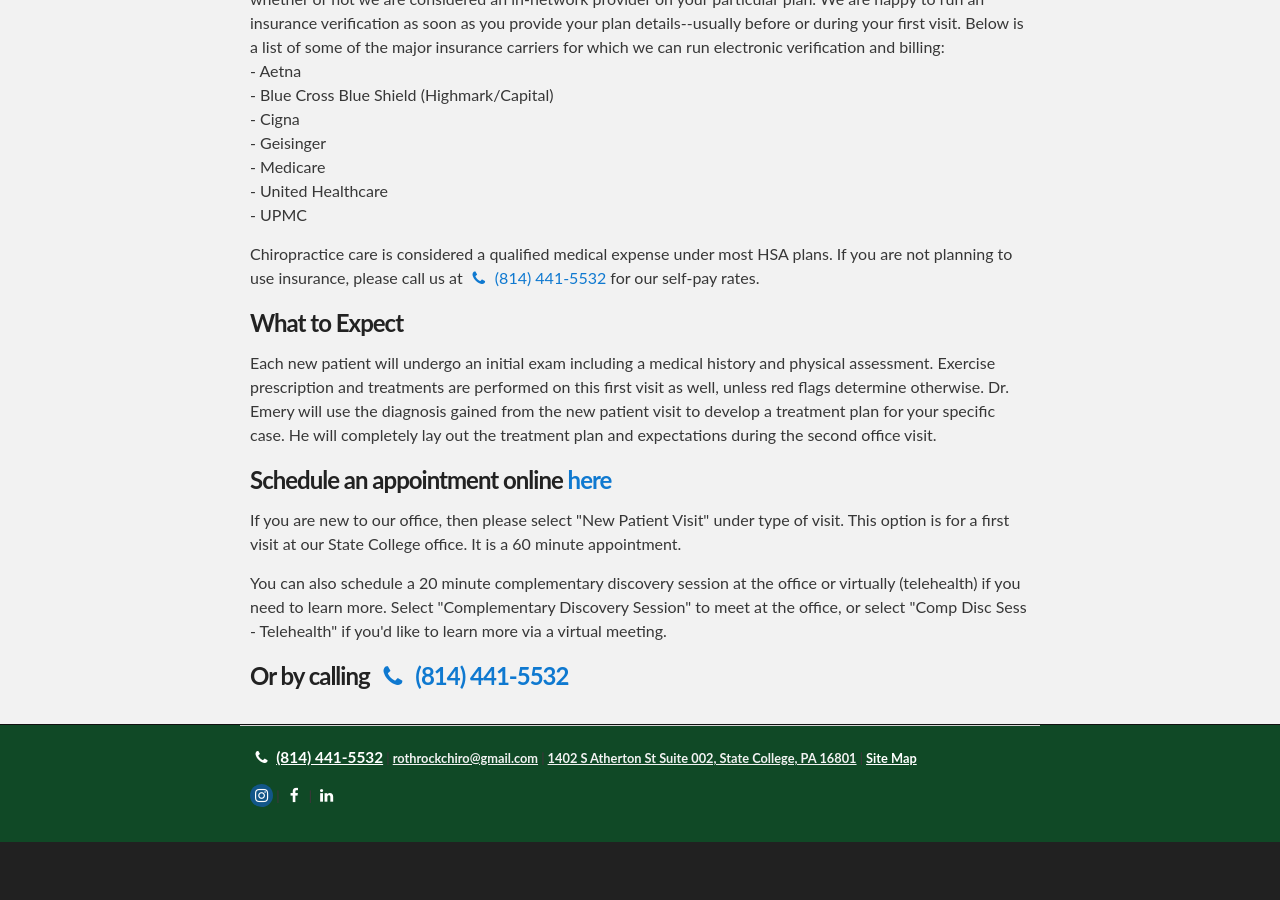
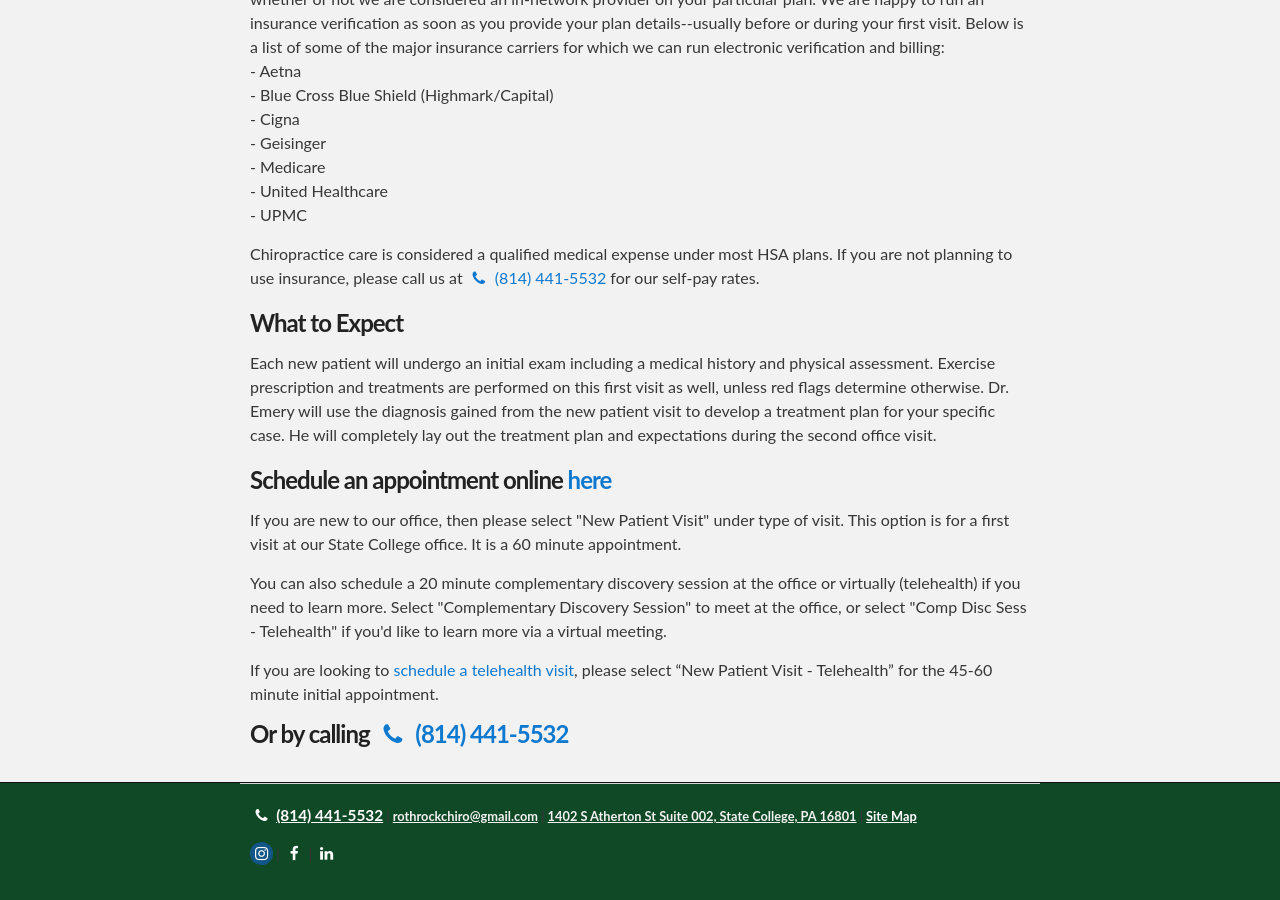
Before and after one commit to evpitcel/evpitcel.github.io, a Jekyll site: the page built from newpatients.html, in a window 1280 px wide and 900 px high, scrolled down 831 px. Built offline with Jekyll 4.4.1, drawn with Linux system fonts in a browser that asks for light colours; before the commit the page ends 1673 px from its top, so only the background shows below that.

Commit message:
Update newpatients.html
adding telehealth link

```diff
--- a/newpatients.html
+++ b/newpatients.html
@@ -36,7 +36,9 @@
 	<h3>Schedule an appointment online <a href="https://drchrono.com/scheduling/offices/dGhpcyBpcyAxNiBjaGFyc_BtqmlGwJgqlFma1FnLc4U=">here</a></h3>
 <p>If you are new to our office, then please select "New Patient Visit" under type of visit. This option is for a first visit at our State College office. It is a 60 minute appointment.
 
-<p>You can also schedule a 20 minute complementary discovery session at the office or virtually (telehealth) if you need to learn more. Select "Complementary Discovery Session" to meet at the office, or select "Comp Disc Sess - Telehealth" if you'd like to learn more via a virtual meeting.</p>
+<p>You can also schedule a 20 minute complementary discovery session at the office or virtually (telehealth) if you need to learn more. Select "Complementary Discovery Session" to meet at the office, or select "Comp Disc Sess - Telehealth" if you'd like to learn more via a virtual meeting.
+
+</p>If you are looking to <a href="https://rothrockchiro.com/telehealth">schedule a telehealth visit</a>, please select “New Patient Visit - Telehealth” for the 45-60 minute initial appointment.
 	<h3>Or by calling <a class="fa fa-phone" href="tel:+8144415532"></a> <a href="tel:+8144415532">(814) 441-5532</a></h3>
 
 
```
